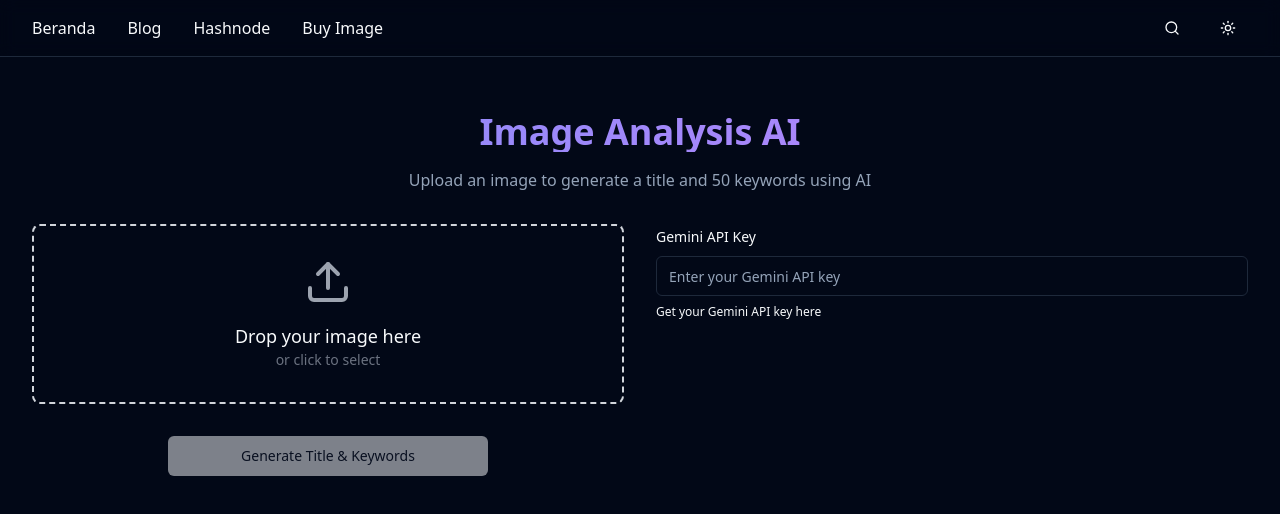
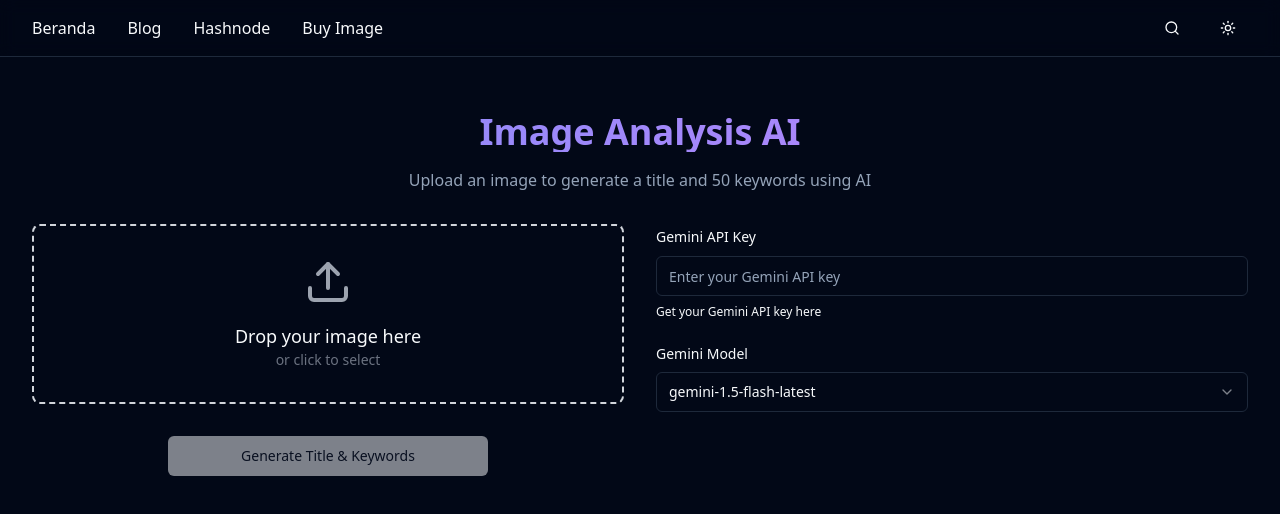
Before and after one commit to artmozai/img-keyword, a React (Vite) app: page / in a window 1280 px wide. Shown: the top 514 px of the page. Built offline with nearby package versions, Linux system fonts and the light colour scheme.

Commit message:
Add Gemini model options
Add Gemini model selection to the UI and update Index.tsx to handle the model options.

```diff
--- a/src/pages/Index.tsx
+++ b/src/pages/Index.tsx
@@ -1,3 +1,4 @@
+
 import React, { useState, useEffect } from "react";
 import { ImageUpload } from "@/components/ImageUpload";
 import { Results } from "@/components/Results";
@@ -7,11 +8,13 @@ import { useToast } from "@/hooks/use-toast";
 import { Loader2 } from "lucide-react";
 import { GoogleGenerativeAI } from "@google/generative-ai";
 import { Navbar } from "@/components/Navbar";
+import { Select, SelectContent, SelectItem, SelectTrigger, SelectValue } from "@/components/ui/select";
 
 const Index = () => {
   const [selectedImage, setSelectedImage] = useState<File | null>(null);
   const [isLoading, setIsLoading] = useState(false);
   const [apiKey, setApiKey] = useState("");
+  const [selectedModel, setSelectedModel] = useState("gemini-1.5-flash-latest");
   const [results, setResults] = useState<{
     title: string;
     keywords: string[];
@@ -23,12 +26,22 @@ const Index = () => {
     if (savedApiKey) {
       setApiKey(savedApiKey);
     }
+
+    const savedModel = localStorage.getItem("GEMINI_MODEL");
+    if (savedModel) {
+      setSelectedModel(savedModel);
+    }
   }, []);
 
   const handleApiKeyChange = (e: React.ChangeEvent<HTMLInputElement>) => {
     const newApiKey = e.target.value;
     setApiKey(newApiKey);
     localStorage.setItem("GEMINI_API_KEY", newApiKey);
+  };
+
+  const handleModelChange = (value: string) => {
+    setSelectedModel(value);
+    localStorage.setItem("GEMINI_MODEL", value);
   };
 
   const handleImageSelect = (file: File) => {
@@ -58,7 +71,7 @@ const Index = () => {
     setIsLoading(true);
     try {
       const genAI = new GoogleGenerativeAI(apiKey);
-      const model = genAI.getGenerativeModel({ model: "gemini-1.5-flash-latest" });
+      const model = genAI.getGenerativeModel({ model: selectedModel });
 
       // Convert image to base64
       const imageData = await new Promise<string>((resolve) => {
@@ -194,6 +207,21 @@ const Index = () => {
                   >
                     Get your Gemini API key here
                   </a>
+
+                  <div className="pt-4">
+                    <label htmlFor="modelSelect" className="text-sm font-medium block mb-2">
+                      Gemini Model
+                    </label>
+                    <Select value={selectedModel} onValueChange={handleModelChange}>
+                      <SelectTrigger id="modelSelect" className="w-full">
+                        <SelectValue placeholder="Select model" />
+                      </SelectTrigger>
+                      <SelectContent>
+                        <SelectItem value="gemini-1.5-flash-latest">gemini-1.5-flash-latest</SelectItem>
+                        <SelectItem value="gemini-2.0-flash">gemini-2.0-flash</SelectItem>
+                      </SelectContent>
+                    </Select>
+                  </div>
                 </div>
               </div>
               {results && <Results title={results.title} keywords={results.keywords} />}
```
